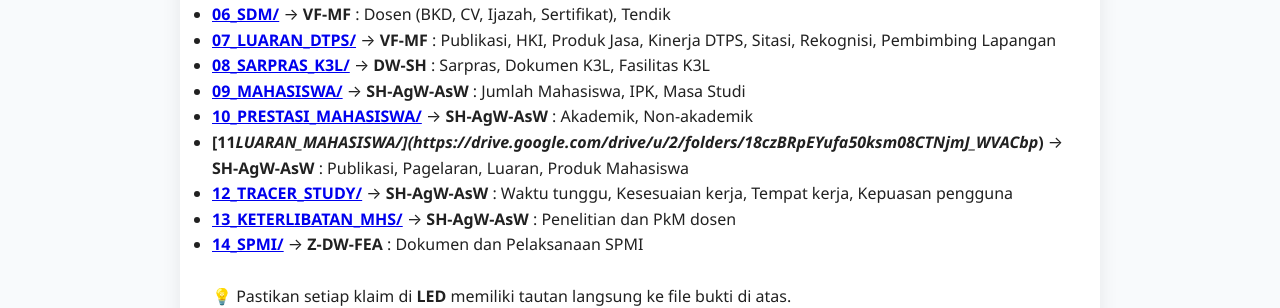
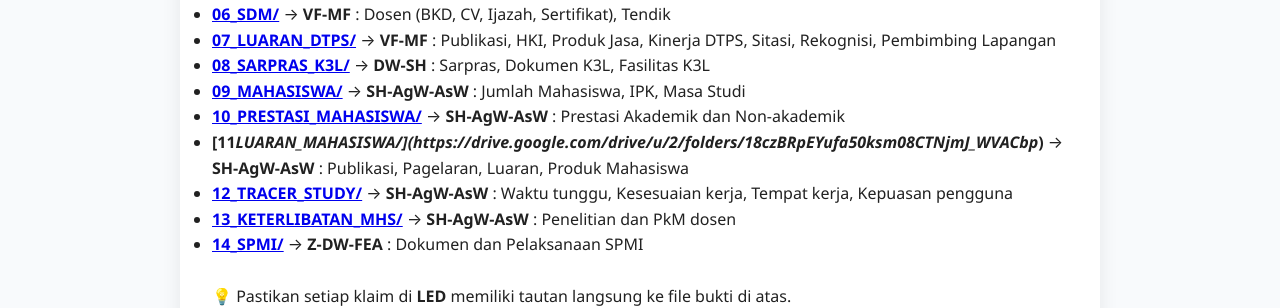
Before and after one commit to portal-psbm/aksibm-26, a Jekyll site: the page built from bukti.md, in a window 1280 px wide and 1309 px high. Shown: the part 528-836 px from the top of the window. Built offline with Jekyll 4.4.1, drawn with Linux system fonts in a browser that asks for light colours.

Commit message:
Update bukti

```diff
--- a/bukti.md
+++ b/bukti.md
@@ -23,7 +23,7 @@ permalink: /bukti/
 - **[07_LUARAN_DTPS/](https://drive.google.com/drive/u/2/folders/1tFQs9eKLAvhkJZo9ihqf-nc3MqiB_35c)** → **VF-MF** : Publikasi, HKI, Produk Jasa, Kinerja DTPS, Sitasi, Rekognisi, Pembimbing Lapangan
 - **[08_SARPRAS_K3L/](https://drive.google.com/drive/u/2/folders/1vCvv9xrnBBaN_PAJwJlFdhLDcwLIcxxM)** → **DW-SH** : Sarpras, Dokumen K3L, Fasilitas K3L
 - **[09_MAHASISWA/](https://drive.google.com/drive/u/2/folders/1yZKrWDuQEMX6Zz0Zk2cf1uNZolOybwEj)** → **SH-AgW-AsW** : Jumlah Mahasiswa, IPK, Masa Studi
-- **[10_PRESTASI_MAHASISWA/](https://drive.google.com/drive/u/2/folders/1IpojVLepcw_1Lhtq-epFlzS1ELzzE7zp)** → **SH-AgW-AsW** : Akademik, Non-akademik
+- **[10_PRESTASI_MAHASISWA/](https://drive.google.com/drive/u/2/folders/1IpojVLepcw_1Lhtq-epFlzS1ELzzE7zp)** → **SH-AgW-AsW** : Prestasi Akademik dan Non-akademik
 - **[11_LUARAN_MAHASISWA/](https://drive.google.com/drive/u/2/folders/18czBRpEYufa50ksm08CTNjmJ_WVACbp_)** → **SH-AgW-AsW** : Publikasi, Pagelaran, Luaran, Produk Mahasiswa
 - **[12_TRACER_STUDY/](https://drive.google.com/drive/u/2/folders/1LwTsU0AL2-37_h_JgWxqLwA2veFuveb5)** → **SH-AgW-AsW** : Waktu tunggu, Kesesuaian kerja, Tempat kerja, Kepuasan pengguna
 - **[13_KETERLIBATAN_MHS/](https://drive.google.com/drive/u/2/folders/1qTeCicjqBBp-Bdfl1tRXQoTD5a0RoqIi)** → **SH-AgW-AsW** : Penelitian dan PkM dosen
```
